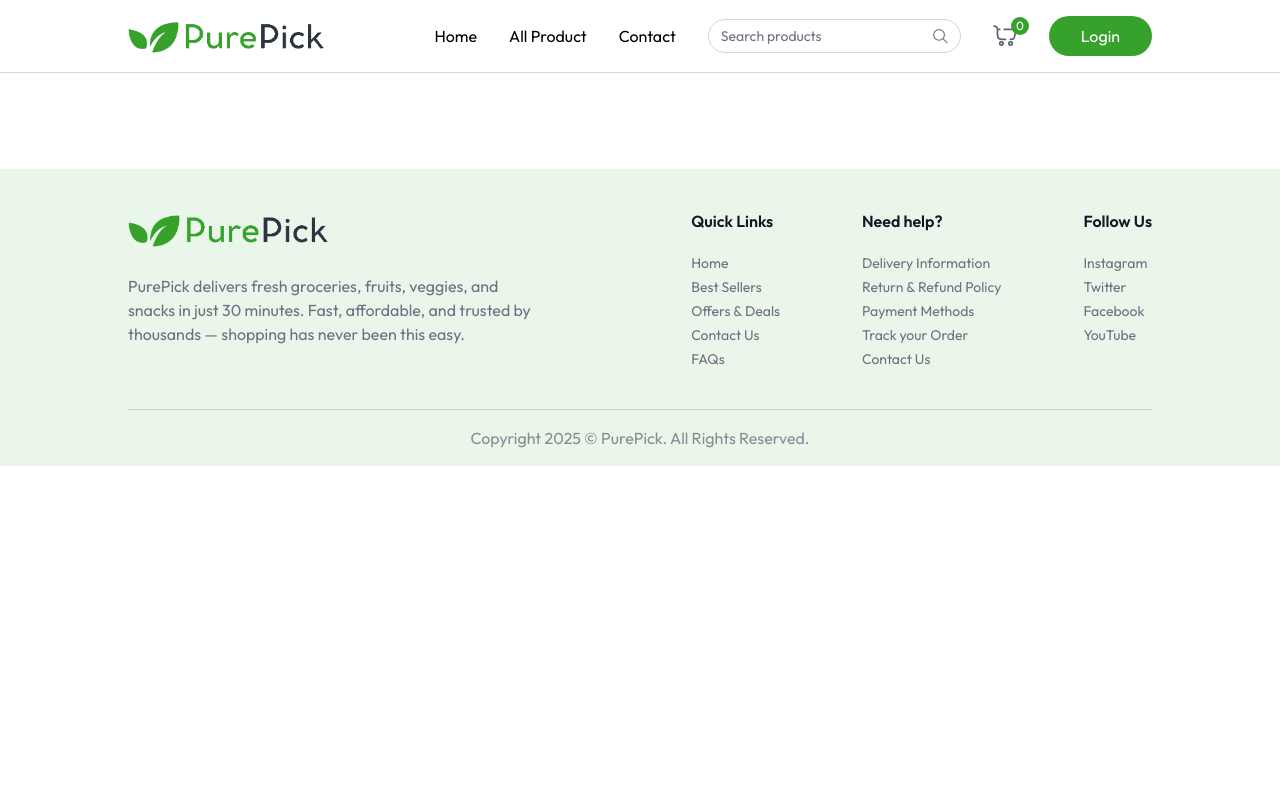
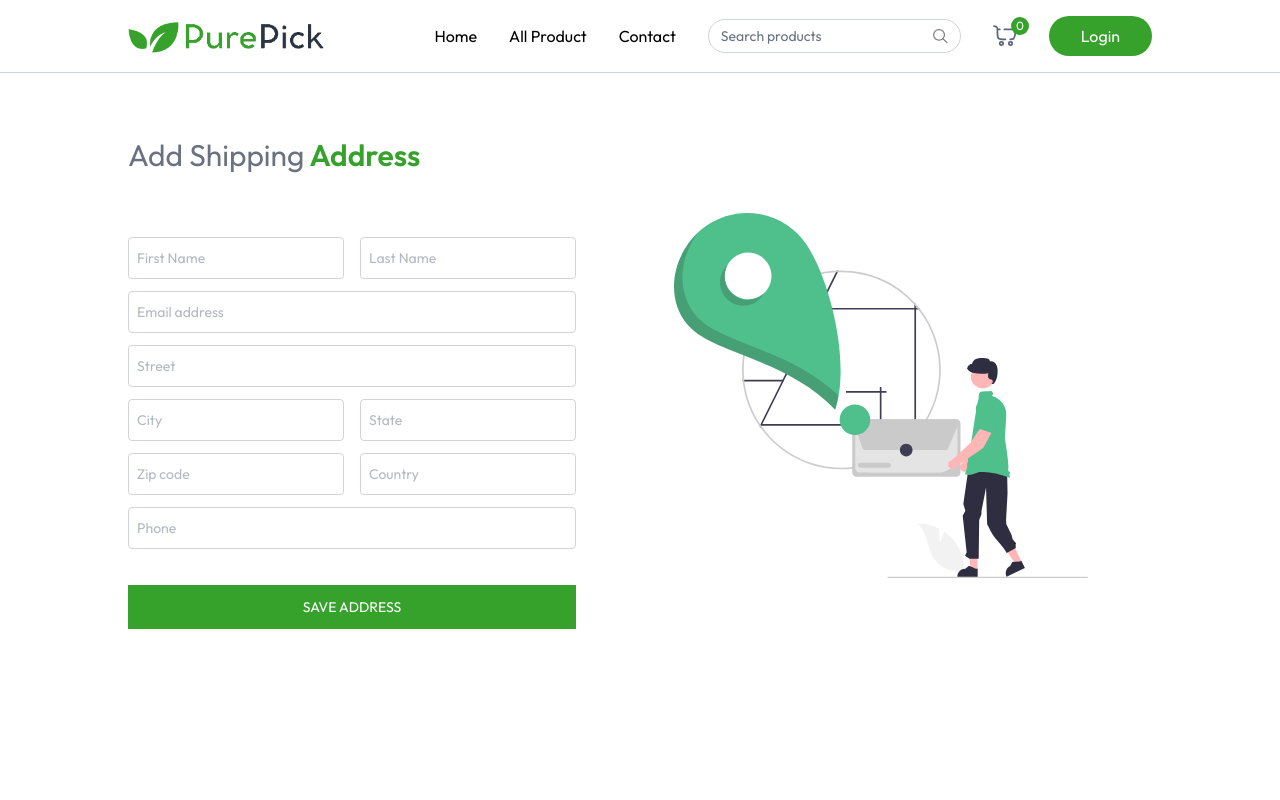
Before and after one commit to Mainak-Das/PurePick, a React (Vite) app in the folder client/: page /add-address in a window 1280 px wide. Shown: the top 800 px of the page. Built offline with nearby package versions, Linux system fonts and the light colour scheme.

Commit message:
Update Address Page Added

```diff
--- a/client/src/App.jsx
+++ b/client/src/App.jsx
@@ -10,6 +10,7 @@
 import ProductCategory from './pages/ProductCategory'
 import ProductDetails from './pages/ProductDetails'
 import Cart from './pages/Cart'
+import AddAddress from './pages/AddAddress'
 
 
 
@@ -32,6 +33,7 @@
           <Route path='/products/:category' element={<ProductCategory />} />
           <Route path='/products/:category/:id' element={<ProductDetails />} />
           <Route path='/cart' element={<Cart />} />
+          <Route path='/add-address' element={<AddAddress />} />
         </Routes>
       </div>
       {!isSellerPath && <Footer />}
--- a/client/src/assets/assets.js
+++ b/client/src/assets/assets.js
@@ -25,7 +25,7 @@
 import main_banner_bg_sm from "./main_banner_bg_sm.png";
 import bottom_banner_image from "./bottom_banner_image.png";
 import bottom_banner_image_sm from "./bottom_banner_image_sm.png";
-import add_address_iamge from "./add_address_image.svg";
+import add_address_image from "./add_address_image.svg";
 import organic_vegitable_image from "./organic_vegitable_image.png";
 import fresh_fruits_image from "./fresh_fruits_image.png";
 import bottles_image from "./bottles_image.png";
@@ -97,7 +97,7 @@
   main_banner_bg_sm,
   bottom_banner_image,
   bottom_banner_image_sm,
-  add_address_iamge,
+  add_address_image,
   box_icon,
 };
 
--- /dev/null
+++ b/client/src/pages/AddAddress.jsx
@@ -0,0 +1,92 @@
+import React, { useState } from 'react'
+import { assets } from '../assets/assets'
+
+// Input Field Component
+const InputField = ({ type, placeholder, name, handleChange, address }) => (
+    <input className='w-full px-2 py-2.5 border border-gray-500/30 rounded outline-none text-gray-500 focus:border-primary transition'
+        type={type}
+        placeholder={placeholder}
+        name={name}
+        onChange={handleChange}
+        value={address[name]}
+        required
+    />
+)
+
+const AddAddress = () => {
+
+
+    const [address, setAddress] = useState({
+        firstName: '',
+        lastName: '',
+        email: '',
+        street: '',
+        city: '',
+        state: '',
+        zipCode: '',
+        country: '',
+        phone: ''
+    })
+
+    const handleChange = (e)=>{
+        const { name, value } = e.target;
+
+        setAddress((prevAddress) => ({
+            ...prevAddress,
+            [name]: value,
+        }))
+        console.log(address)
+    }
+
+
+    const onSubmitHandler = async (e)=> {
+        e.preventDefault();
+    }
+
+  return (
+    <div className='mt-16 pb-16'>
+        <p className='text-2xl md:text-3xl text-gray-500'>
+            Add Shipping
+            <span className='font-semibold text-primary'> Address</span>
+        </p>
+
+        <div className='flex flex-col-reverse md:flex-row justify-between mt-10'>
+            <div className='flex-1 max-w-md'>
+                <form onSubmit={onSubmitHandler} className='space-y-3 mt-6 text-sm'>
+
+                    <div className='grid grid-cols-2 gap-4'>
+                        <InputField handleChange={handleChange} address={address} name="firstName" type="text" placeholder="First Name"/>
+
+                        <InputField handleChange={handleChange} address={address} name="lastName" type="text" placeholder="Last Name"/>
+                    </div>
+
+                    <InputField handleChange={handleChange} address={address} name="email" type="email" placeholder="Email address"/>
+
+                    <InputField handleChange={handleChange} address={address} name="street" type="text" placeholder="Street"/>
+
+                    <div className='grid grid-cols-2 gap-4'>
+                        <InputField handleChange={handleChange} address={address} name="city" type="text" placeholder="City"/>
+
+                        <InputField handleChange={handleChange} address={address} name="state" type="text" placeholder="State"/>
+                    </div>
+
+                    <div className='grid grid-cols-2 gap-4'>
+                        <InputField handleChange={handleChange} address={address} name="zipcode" type="number" placeholder="Zip code"/>
+
+                        <InputField handleChange={handleChange} address={address} name="country" type="text" placeholder="Country"/>
+                    </div>
+
+                    <InputField handleChange={handleChange} address={address} name="phone" type="tel" placeholder="Phone"/>
+
+                    <button className='w-full mt-6 bg-primary text-white py-3 hover:bg-primary-dull transition cursor-pointer uppercase'>
+                        Save Address
+                    </button>
+                </form>
+            </div>
+            <img className='md:mr-16 mb-16 md:mt-0' src={assets.add_address_image} alt=''/>
+        </div>
+    </div>
+  )
+}
+
+export default AddAddress
```
